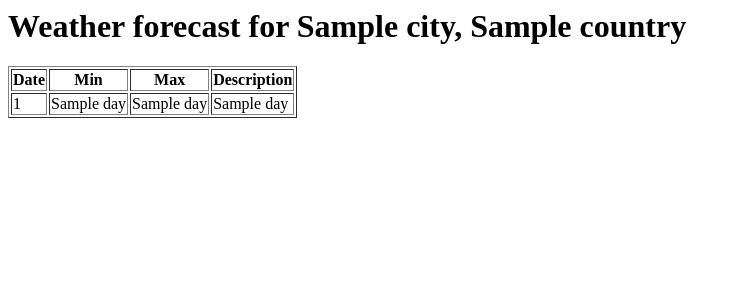
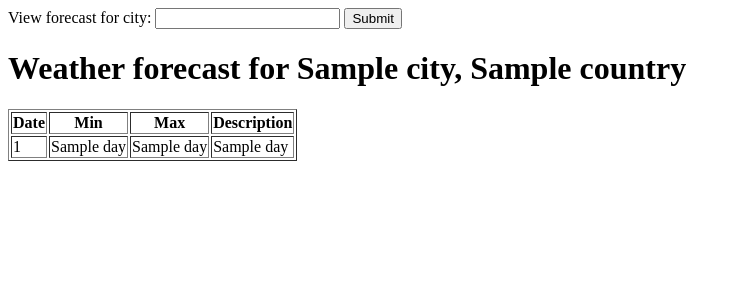
Before and after one commit to doublenns/flask_playground, a Flask app: template weather_app/templates/index.html in a window 1280 px wide. Shown: the top 300 px of the page, without its empty margins (0-740 px from the left). Run offline with Flask 2, Linux system fonts and the light colour scheme; the template is opened without the code that fills it: most values are stand-ins (such as "Sample title", 1, 10 or a date in 2020).

Commit message:
HTML form to capture user-generated search

```diff
--- a/weather_app/templates/index.html
+++ b/weather_app/templates/index.html
@@ -3,6 +3,11 @@
         <title>My Weather</title>
     </head>
     <body>
+
+        <form>
+            View forecast for city: <input type="text" name="searchcity">
+                <input type="Submit" value="Submit">
+        </form>
 
         <h1>Weather forecast for {{city}}, {{country}}</h1>
         <table border="1">
```
